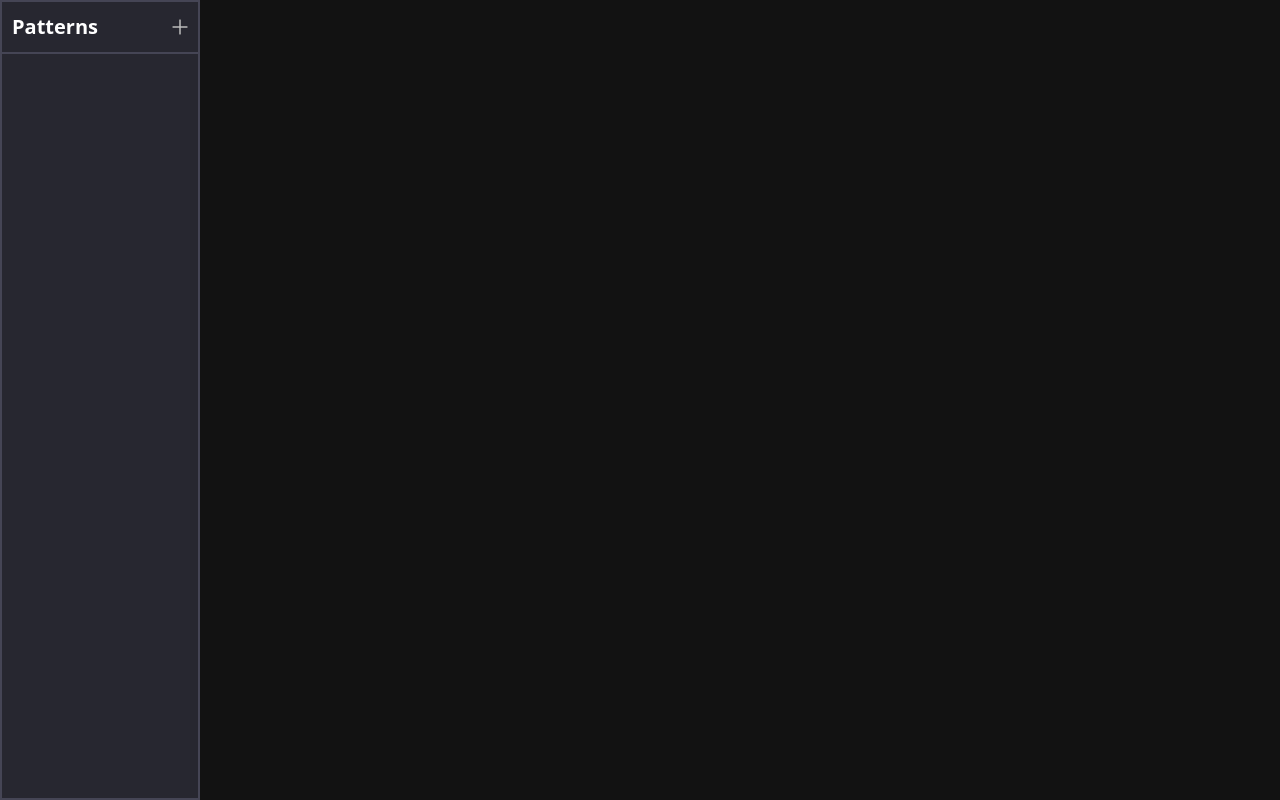
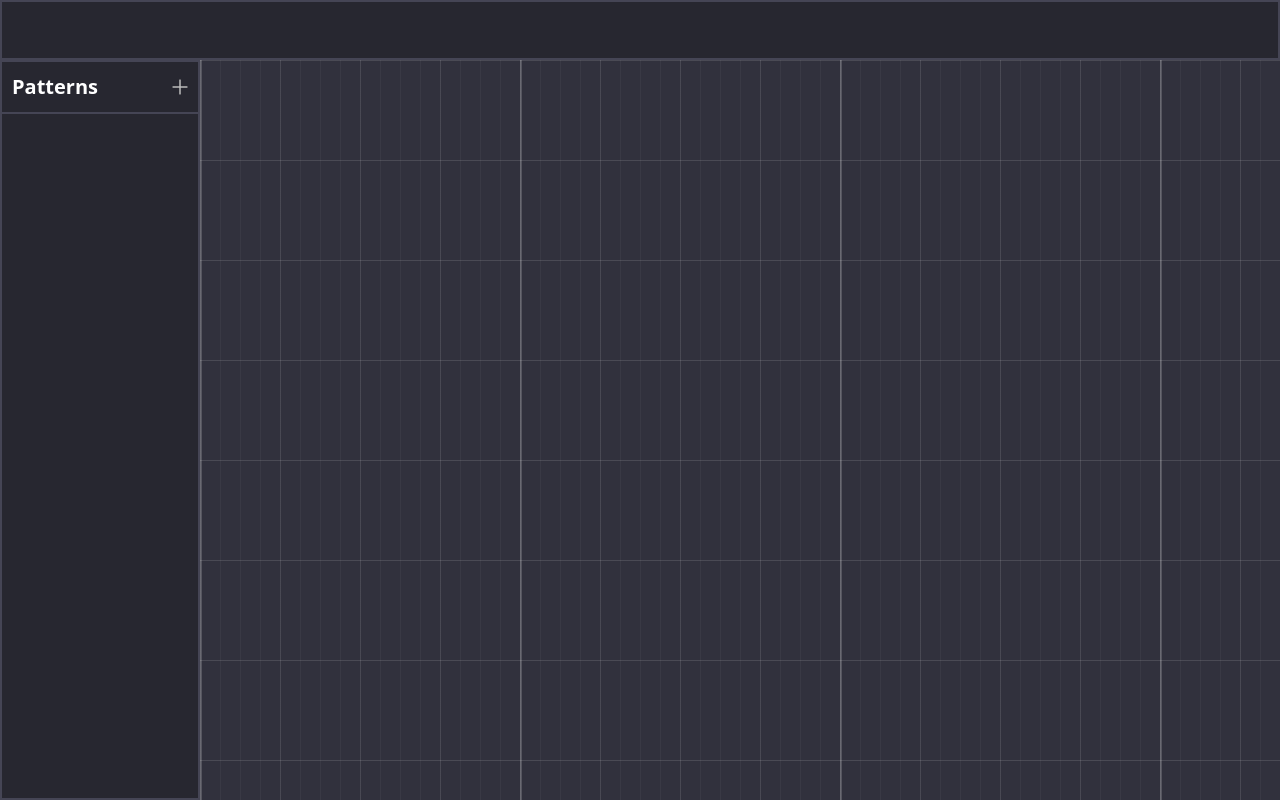
Before and after one commit to Narwhale14/kiwave, a Vue app: page / in a window 1280 px wide. Built offline with nearby package versions, Linux system fonts and the light colour scheme.

Commit message:
base dropdown and channel swapping + arrangement layout

```diff
--- a/src/App.vue
+++ b/src/App.vue
@@ -3,12 +3,19 @@ import PatternsList from './components/PatternsList.vue'
 import Window from './components/Window.vue';
 import PianoRoll from './components/PianoRoll.vue';
 import { closePattern, patterns } from './services/patternsListManager';
+import HeaderBar from './components/HeaderBar.vue';
+import Arrangement from './components/Arrangement.vue';
 </script>
 
 <template>
-  <div class="flex w-screen h-screen">
+  <div class="flex flex-col w-screen h-screen overflow-hidden">
+    <HeaderBar />
+
+    <div class="flex flex-1 overflow-hidden">
       <!-- patterns list -->
       <PatternsList />
+
+      <Arrangement />
 
       <!-- pattern windows (one per pattern) -->
       <Window
@@ -22,4 +29,5 @@ import { closePattern, patterns } from './services/patternsListManager';
         <PianoRoll :roll="pattern.roll"/>
       </Window>
     </div>
+  </div>
 </template>
--- a/src/audio/AudioEngine.ts
+++ b/src/audio/AudioEngine.ts
@@ -8,14 +8,20 @@ import { mixerManager } from "./mixerManager";
  */
 export class AudioEngine {
     private _synth = new MiniSynth();
-    private _scheduler = new Scheduler(this._synth, { bpm: 120 });
+    private _scheduler = new Scheduler(this._synth, channelManager, { bpm: 120 });
 
     constructor() {
-        mixerManager.addMixer('Insert 1');
-        mixerManager.addMixer('Inset 2');
-        mixerManager.addMixer('Insert 3');
+        // for preventing HMR duplication
+        if(channelManager.getAllChannels().length === 0) {
+            channelManager.addChannel(this._synth, 'Synth 1');
+            channelManager.addChannel(this._synth, 'Synth 2');
+        }
 
-        channelManager.addChannel(this._synth, 'Synth 1');
+        if(mixerManager.getMixers().length === 1) { // only master exists
+            mixerManager.addMixer('Insert 1');
+            mixerManager.addMixer('Insert 2');
+            mixerManager.addMixer('Insert 3');
+        }
     }
 
     get synth(): MiniSynth {
--- a/src/audio/PianoRoll.ts
+++ b/src/audio/PianoRoll.ts
@@ -67,12 +67,12 @@ export class PianoRoll {
         return Math.ceil(lastNoteEnd / beatsPerBar) * beatsPerBar;
     }
 
-    addNote(cell: Cell, id: string, length: number, velocity: number): number {
+    addNote(cell: Cell, id: string, length: number, velocity: number, channelId: string): number {
         if(cell.row < 0 || cell.row > (this.range.max - this.range.min))
             return -1;
 
         const midi = this.rowToMidi(cell.row);
-        this._noteData.push({ id, ...cell, length, velocity, channelId: 'synth', midi });
+        this._noteData.push({ id, ...cell, length, velocity, channelId, midi });
         return midi;
     }
 
--- a/src/audio/Scheduler.ts
+++ b/src/audio/Scheduler.ts
@@ -1,3 +1,4 @@
+import type { ChannelManager } from './channelManager';
 import { MiniSynth } from './MiniSynth';
 
 /**
@@ -30,6 +31,7 @@ type PlayStateCallback = (playing: boolean) => void;
 export class Scheduler {
     private synth: MiniSynth;
     private audioContext: AudioContext;
+    private channelManager: ChannelManager;
 
     // timing
     private _bpm: number;
@@ -56,9 +58,14 @@ export class Scheduler {
     private playStateCallback: PlayStateCallback | null = null;
     private animationFrameId: number | null = null;
 
-    constructor(synth: MiniSynth, options: SchedulerOptions = {}) {
+    constructor(
+        synth: MiniSynth,
+        channelManager: ChannelManager,
+        options: SchedulerOptions = {}
+    ) {
         this.synth = synth;
         this.audioContext = synth.getAudioContext();
+        this.channelManager = channelManager;
 
         this._bpm = options.bpm ?? 120;
         this.lookAhead = options.lookAhead ?? 0.1; // 100ms
@@ -187,20 +194,41 @@ export class Scheduler {
         const noteOffKey = `${note.id}-off-${noteEndBeat.toFixed(4)}`;
 
         const lookBehindTolerance = 0.05;
+
+        // schedule note on
         if(noteStartBeat >= currentBeat - lookBehindTolerance && noteStartBeat < scheduleUntilBeat && !this.scheduledNoteOns.has(noteOnKey)) {
             const scheduleTime = Math.max(now, this.beatToAudioTime(noteStartBeat));
 
-            this.synth.triggerAttack(note.id, note.pitch, scheduleTime, note.velocity);
-            this.scheduledNoteOns.add(noteOnKey);
+            const synth = this.getSynthForNote(note);
+            if(synth) {
+                this.synth.triggerAttack(note.id, note.pitch, scheduleTime, note.velocity);
+                this.scheduledNoteOns.add(noteOnKey);
+            }
         }
 
         // schedules note off
         if(noteEndBeat >= currentBeat && noteEndBeat < scheduleUntilBeat && !this.scheduledNoteOffs.has(noteOffKey)) {
             const scheduleTime = Math.max(now, this.beatToAudioTime(noteEndBeat));
 
-            this.synth.triggerRelease(note.id, scheduleTime);
-            this.scheduledNoteOffs.add(noteOffKey);
+            const synth = this.getSynthForNote(note);
+            if(synth) {
+                this.synth.triggerRelease(note.id, scheduleTime);
+                this.scheduledNoteOffs.add(noteOffKey);
+            }
         }
+    }
+
+    private getSynthForNote(note: SchedulerNote): MiniSynth | null {
+        if(note.channel) {
+            const channel = this.channelManager.getChannel(note.channel);
+
+            if(channel && !channel.muted) {
+                return channel.instrument;
+            }
+        }
+
+        // temp fallback
+        return this.synth;
     }
 
     private cleanupScheduledSets(currentBeat: number) {
--- a/src/audio/channelManager.ts
+++ b/src/audio/channelManager.ts
@@ -44,6 +44,15 @@ export class ChannelManager {
         return channel;
     }
 
+    getAllChannels(): Channel[] {
+        return Array.from(this.channels.values());
+    }
+
+    getLatestChannelId(): string | null {
+        if(this.channels.size === 0) return null;
+        return `channel-${this.nextId - 1}`;
+    }
+
     setMixerRoute(id: string, mixerTrack: number) {
         const channel = this.channels.get(id);
         if(!channel) return;
--- a/src/audio/mixerManager.ts
+++ b/src/audio/mixerManager.ts
@@ -52,6 +52,10 @@ export class MixerManager {
         return track;
     }
 
+    getMixers(): MixerTrack[] {
+        return Array.from(this.tracks.values());
+    }
+
     setRoute(id: string, route: number) {
         const track = this.tracks.get(id);
         if(!track) return;
--- /dev/null
+++ b/src/components/Arrangement.vue
@@ -0,0 +1,34 @@
+<script setup lang="ts">
+import { ref } from 'vue';
+
+// Grid settings
+const trackHeight = 100;  // Height of each track in pixels
+const beatWidth = 80;     // Width of one beat in pixels (same as piano roll)
+const beatsPerBar = 4;    // 4 beats per bar
+const numTracks = 10;      // Number of tracks
+const numBars = 32;       // Number of bars to show
+const snapDivision = ref(4); // 1/4 beat snapping by default
+
+// Calculated widths
+const barWidth = beatWidth * beatsPerBar;
+const snapWidth = beatWidth / snapDivision.value;
+</script>
+
+<template>
+  <div class="flex-1 overflow-auto bg-mix-20">
+    <!-- Arrangement workspace -->
+    <div
+      class="arrangement-grid"
+      :style="{
+        '--track-h': `${trackHeight}px`,
+        '--beat-w': `${beatWidth}px`,
+        '--bar-w': `${barWidth}px`,
+        '--snap-w': `${snapWidth}px`,
+        width: `${numBars * barWidth}px`,
+        height: `${numTracks * trackHeight}px`
+      }"
+    >
+      <!-- Your clips, playhead, etc. will go here -->
+    </div>
+  </div>
+</template>
--- /dev/null
+++ b/src/components/HeaderBar.vue
@@ -0,0 +1,5 @@
+<template>
+  <div class="flex w-full h-15 border-2 bg-mix-15 border-mix-30">
+
+  </div>
+</template>
--- a/src/components/PianoRoll.vue
+++ b/src/components/PianoRoll.vue
@@ -1,10 +1,11 @@
 <script setup lang="ts">
-import { ref, reactive, onMounted, nextTick, onBeforeUnmount, inject, type Ref } from 'vue';
+import { ref, reactive, onMounted, nextTick, onBeforeUnmount, inject, type Ref, computed } from 'vue';
 import { PianoRoll, type NoteBlock, type Cell } from '../audio/PianoRoll'
 import { noteToMidi } from '../util/midiUtils';
 import { isWindowActive } from '../services/windowManager';
 import { getAudioEngine } from '../services/audioEngineManager';
 import { snap, snapDivision } from '../util/snap';
+import BaseDropdown from './modals/BaseDropdown.vue';
 
 let noteIdCounter = 0;
 
@@ -20,6 +21,10 @@ const props = defineProps<{
 
 // Get shared audio engine
 const engine = getAudioEngine();
+
+// Channel selection - start with the most recent channel
+const selectedChannelId = ref(engine.channelManager.getLatestChannelId() || '');
+const channels = computed(() => engine.channelManager.getAllChannels());
 
 const workSpaceContainer = ref<HTMLDivElement | null>(null);
 const pianoRollContainer = ref<HTMLDivElement | null>(null);
@@ -173,7 +178,7 @@ async function handlePointerDown(event: PointerEvent) {
   // place
   if(event.button === 0 && !hovered?.note) {
     const noteId = generateNoteId();
-    const midi = props.roll.addNote(state.hoverCell, noteId, state.cachedLength, 0.8);
+    const midi = props.roll.addNote(state.hoverCell, noteId, state.cachedLength, 0.8, selectedChannelId.value);
 
     // add note to scheduler
     if(engine.scheduler) {
@@ -341,9 +346,21 @@ onBeforeUnmount(() => {
 </script>
 
 <template>
+  <div class="flex flex-col w-full h-full">
+    <!-- toolbar -->
+    <div class="flex items-center px-2 py-1.5 bg-mix-25 z-60 border-b-4 border-mix-15">
+      <label class="flex items-center gap-2 text-xs">
+        <BaseDropdown
+          v-model="selectedChannelId"
+          :items="channels"
+          item-label="name"
+          item-value="id"
+        />
+      </label>
+    </div>
+
     <!-- piano roll -->
-  <div ref="pianoRollContainer" class="w-full h-full overflow-auto grid grid-cols-[64px_1fr]"
-  >
+    <div ref="pianoRollContainer" class="flex-1 overflow-auto grid grid-cols-[64px_1fr]">
       <!-- notes column -->
       <div class="flex flex-col-reverse sticky left-0 z-50" ref="pianoKeysContainer">
         <button v-for="key in notes" :key="key.midi"
@@ -427,4 +444,5 @@ onBeforeUnmount(() => {
         ></div>
       </div>
     </div>
+  </div>
 </template>
--- /dev/null
+++ b/src/components/modals/BaseDropdown.vue
@@ -0,0 +1,137 @@
+<script setup lang="ts">
+import { ref, computed, watch, nextTick } from 'vue';
+
+type Item = Record<string, any>;
+
+const props = defineProps<{
+  modelValue: any,
+  items: Item[],
+  itemLabel?: string,
+  itemValue?: string,
+  placeholder?: string
+}>();
+
+const emit = defineEmits<{
+  (event: 'update:modelValue', value: any): void
+}>();
+
+const isOpen = ref(false);
+const highlightedIndex = ref(-1);
+const root = ref<HTMLElement | null>(null);
+const isSelecting = ref(false);
+
+const labelKey = computed(() => props.itemLabel ?? 'label');
+const valueKey = computed(() => props.itemValue ?? 'value');
+const selectedItem = computed(() => props.items.find(i => i[valueKey.value] === props.modelValue));
+
+function toggle() {
+  if (isSelecting.value) {
+    isSelecting.value = false;
+    return;
+  }
+  isOpen.value = !isOpen.value;
+}
+
+function select(item: Item) {
+  isSelecting.value = true;
+  emit('update:modelValue', item[valueKey.value]);
+  isOpen.value = false;
+}
+
+function close() {
+  isOpen.value = false;
+}
+
+function handleKeyDown(event: KeyboardEvent) {
+  if(!isOpen.value && (event.key === 'ArrowDown' || event.key === 'ArrowUp')) {
+    event.preventDefault();
+    event.stopPropagation();
+    isOpen.value = true;
+    highlightedIndex.value = 0;
+    return;
+  }
+
+  if(!isOpen.value) return;
+
+  switch(event.key) {
+    case 'ArrowDown':
+      event.preventDefault();
+      event.stopPropagation();
+      highlightedIndex.value = (highlightedIndex.value + 1) % props.items.length;
+      break;
+    case 'ArrowUp':
+      event.preventDefault();
+      event.stopPropagation();
+      highlightedIndex.value = (highlightedIndex.value - 1 + props.items.length) % props.items.length;
+      break;
+    case 'Enter':
+      event.preventDefault();
+      event.stopPropagation();
+      if(highlightedIndex.value >= 0) {
+        select(props.items[highlightedIndex.value]!);
+      }
+      break;
+    case 'Escape':
+      event.preventDefault();
+      event.stopPropagation();
+      close();
+      break;
+  }
+}
+
+function handleClickOutside(event: MouseEvent) {
+  if(root.value && !root.value.contains(event.target as Node)) {
+    close();
+  }
+}
+
+function handleItemHover(index: number) {
+  highlightedIndex.value = index;
+}
+
+watch(isOpen, (open) => {
+  if(open) {
+    highlightedIndex.value = props.items.findIndex(i => i[valueKey.value] === props.modelValue);
+    nextTick(() => {
+      document.addEventListener('click', handleClickOutside);
+    });
+  } else {
+    document.removeEventListener('click', handleClickOutside);
+  }
+});
+</script>
+
+<template>
+  <div ref="root" class="relative inline-block" tabindex="0" @keydown="handleKeyDown">
+    <button
+      type="button"
+      @click="toggle"
+      class="dropdown-button flex items-center justify-between gap-2 min-w-30 px-3 py-1 text-sm bg-mix-15 rounded transition-colors"
+    >
+      <span>{{ selectedItem?.[labelKey] ?? placeholder ?? 'Select' }}</span>
+      <span class="pi pi-chevron-down text-xs transition-transform" :class="{ 'rotate-180': isOpen }" />
+    </button>
+
+    <div v-if="isOpen" class="absolute left-0 mt-1 w-full bg-mix-20 border border-mix-40 rounded shadow-lg z-100 max-h-60 overflow-auto">
+      <div
+        v-for="(item, index) in items"
+        :key="item[valueKey]"
+        @click.stop="select(item)"
+        @mouseenter="handleItemHover(index)"
+        class="px-3 py-2 text-sm cursor-pointer transition-colors"
+        :class="index === highlightedIndex ? 'bg-mix-35' : 'bg-mix-20 hover:bg-mix-30'"
+      >
+        <slot name="item" :item="item">
+          {{ item[labelKey] }}
+        </slot>
+      </div>
+    </div>
+  </div>
+</template>
+
+<style scoped>
+.dropdown-button:hover {
+  background-color: var(--step-35) !important;
+  border-color: var(--step-35);
+}
+</style>
--- a/src/palette.css
+++ b/src/palette.css
@@ -104,6 +104,42 @@
     );
 }
 
+.arrangement-grid {
+  background-image:
+    /* track lines */
+    repeating-linear-gradient(
+      to bottom,
+      rgba(255,255,255,0.12) 0px,
+      rgba(255,255,255,0.12) 1px,
+      transparent 1px,
+      transparent var(--track-h)
+    ),
+    /* measure lines */
+    repeating-linear-gradient(
+      to right,
+      rgba(255,255,255,0.18) 0px,
+      rgba(255,255,255,0.18) 2px,
+      transparent 2px,
+      transparent var(--bar-w)
+    ),
+    /* beat lines */
+    repeating-linear-gradient(
+      to right,
+      rgba(255,255,255,0.08) 0px,
+      rgba(255,255,255,0.08) 1px,
+      transparent 1px,
+      transparent var(--beat-w)
+    ),
+    /* division lines */
+    repeating-linear-gradient(
+      to right,
+      rgba(255,255,255,0.04) 0px,
+      rgba(255,255,255,0.04) 1px,
+      transparent 1px,
+      transparent var(--snap-w)
+    );
+}
+
 button:hover {
   border-color: #646cff;
   transition: background-color 250ms ease;
```
Lines whose indentation alone changed are shown as unchanged.
